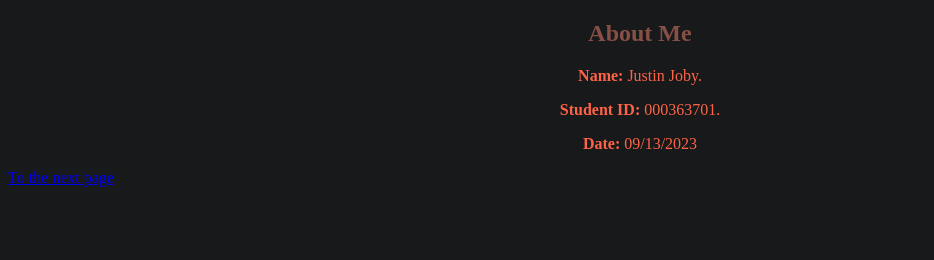
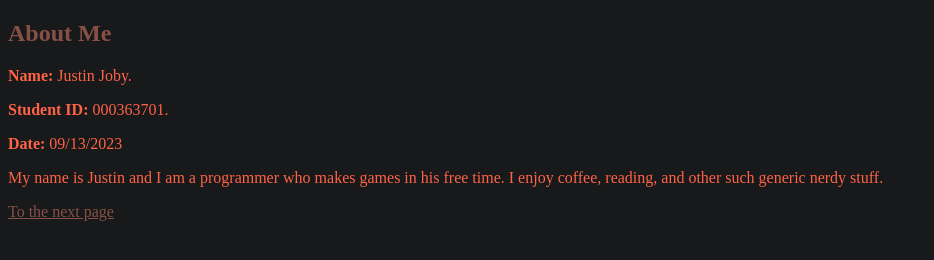
Before and after one commit to exothirteen/Exodus.github.io, a plain HTML site: page index.html in a window 1280 px wide. Shown: the whole page, without its empty margins (0-934 px from the left). Drawn offline with Linux system fonts and the light colour scheme.

Commit message:
Update index.html

```diff
--- a/index.html
+++ b/index.html
@@ -1,21 +1,22 @@
 <!DOCTYPE html>
 <html>
     <head>
-        <title>Justin Joby's Website</title>
+        <title>About Me Page</title>
     </head>
     <body style="background-color:#18191a;">
         <heading>
-            <h2 style="color: rgb(135, 80, 71);text-align:center;">About Me</h2>
+            <h2 style="color: rgb(135, 80, 71);">About Me</h2>
         </heading>
         <main>
             <section>
-                <p style="color: Tomato;text-align:center;"><b>Name: </b> Justin Joby.</p>
-                <p style="color: Tomato;text-align:center;"><b>Student ID:</b> 000363701.</p>
-                <p style="color: Tomato;text-align:center;"><b>Date:</b> 09/13/2023</p>
+                <p style="color: Tomato;"><b>Name: </b> Justin Joby.</p>
+                <p style="color: Tomato;"><b>Student ID:</b> 000363701.</p>
+                <p style="color: Tomato;"><b>Date:</b> 09/13/2023</p>
+                <p style="color: Tomato;">My name is Justin and I am a programmer who makes games in his free time. I enjoy coffee, reading, and other such generic nerdy stuff.</p>
             </section>
         </main>
         <nav>
-            <a href = "second.html">To the next page</a>
+            <a href="second.html" style="color: rgb(135, 80, 71)">To the next page</a>
         </nav>
     </body>
 </html>
```
